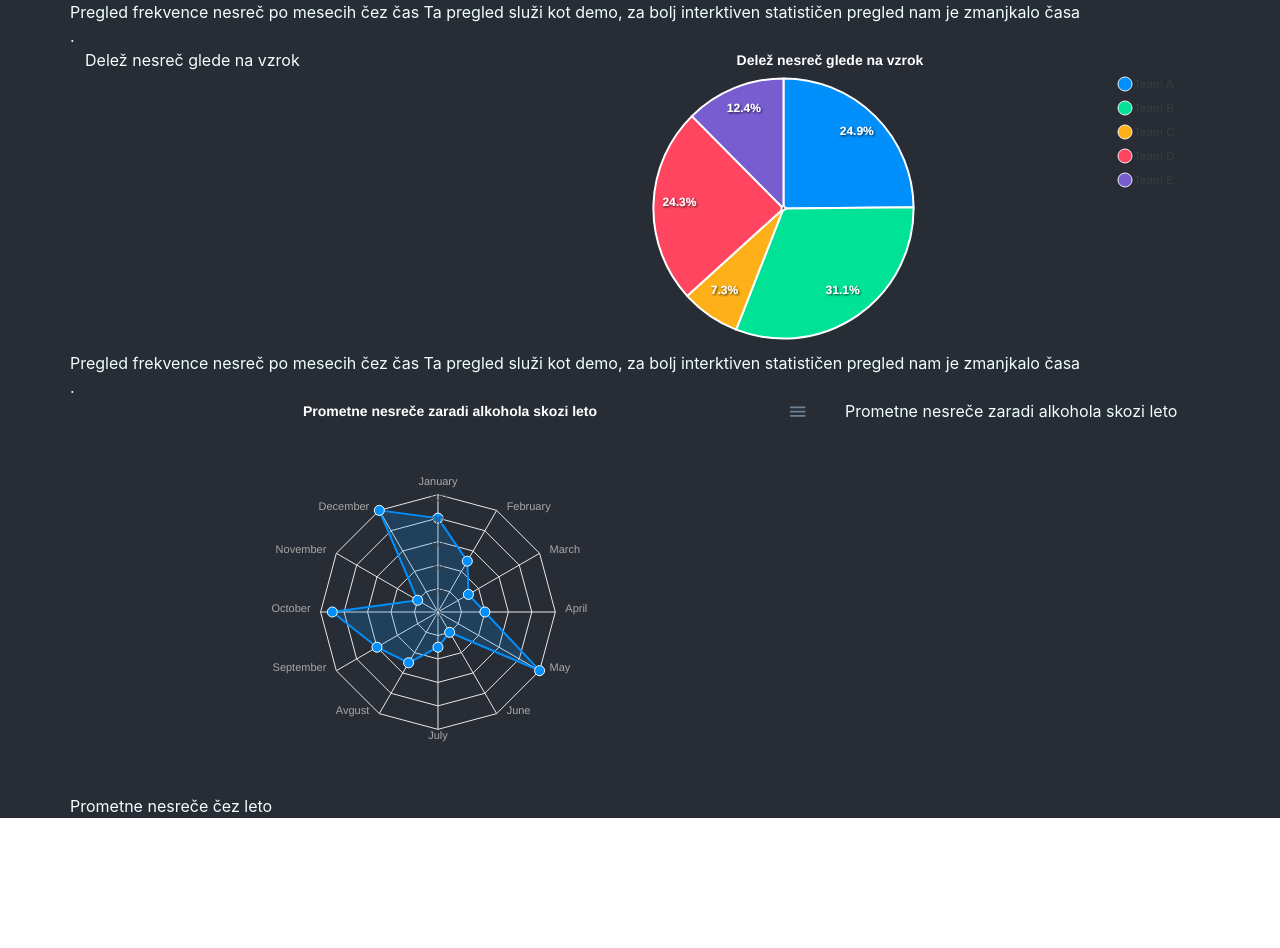
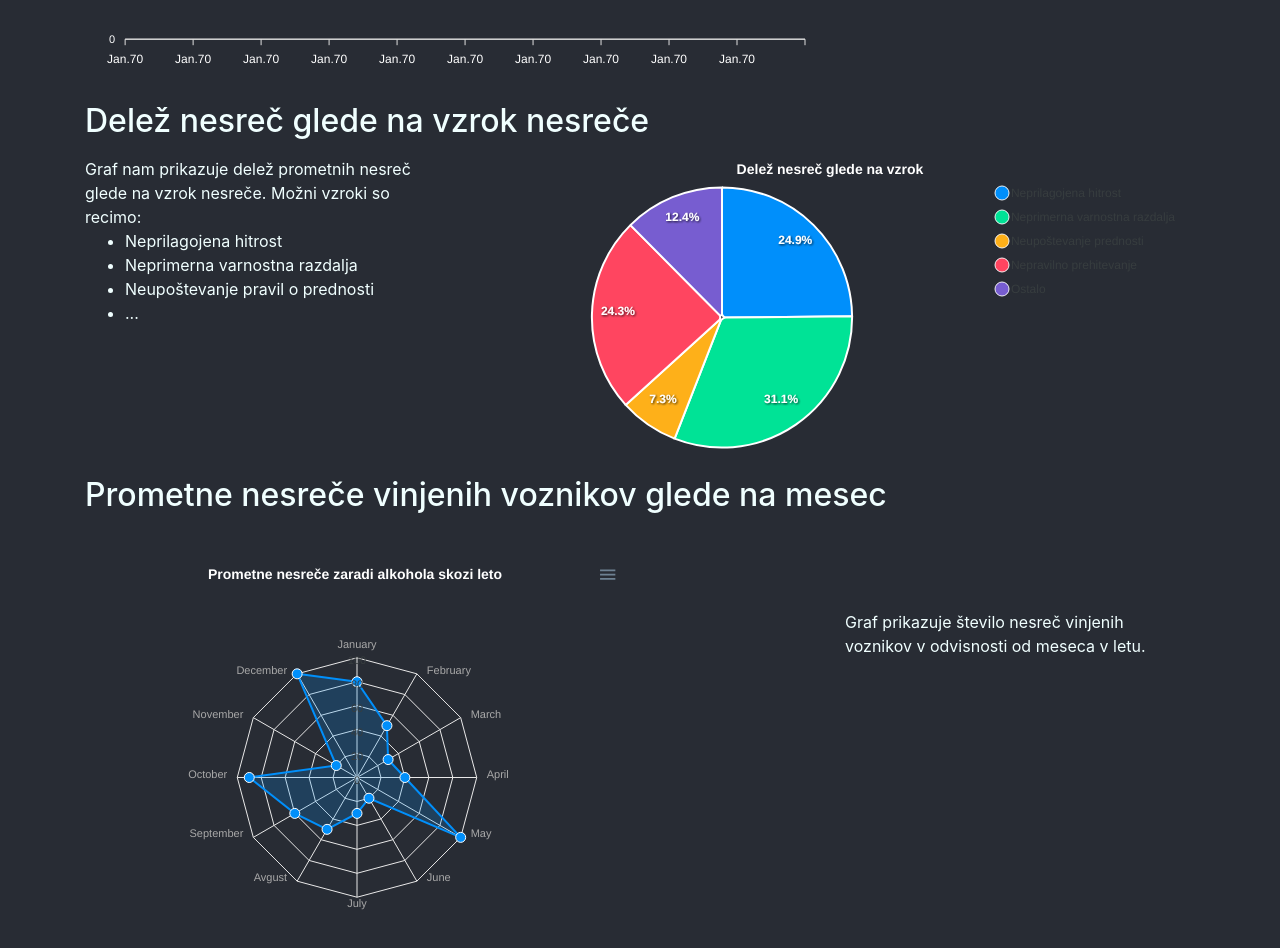
Before and after one commit to LukaAvbreht/dragonhack_AFLabs_frontend, a React (Create React App) app: page /stat in a window 1280 px wide. Shown: the part 464-1412 px from the top of the page. Before the commit the page ends 1297 px from the top, so only its background shows below. Built offline with nearby package versions, Linux system fonts and the light colour scheme; no server answers.

Commit message:
stajling statistika

```diff
--- a/src/Components/AFNavbar.js
+++ b/src/Components/AFNavbar.js
@@ -17,7 +17,7 @@ function AFNavbar() {
             <Navbar.Toggle aria-controls="basic-navbar-nav" />
             <Navbar.Collapse id="basic-navbar-nav">
                 <Nav className="mr-auto" expand="lg">
-                    <Navbar.Brand href="/home"><i>Pasavec</i></Navbar.Brand>
+                    <Navbar.Brand href="/"><i>Pasavec</i></Navbar.Brand>
                     <Nav.Link className="mr-3 ml-2" href="/stat">Statistika</Nav.Link>
                     <Nav.Link className="mr-3 ml-2" href="/map">Zemljevid</Nav.Link>
                     <Nav.Link className="mr-3 ml-2" href="/excd">Nesreče</Nav.Link>
--- a/src/Components/Graphs/CaucePieChart.js
+++ b/src/Components/Graphs/CaucePieChart.js
@@ -17,7 +17,7 @@ function CausePieChart(props) {
                 width: 380,
                 type: 'pie',
             },
-            labels: ['Team A', 'Team B', 'Team C', 'Team D', 'Team E'],
+            labels: ['Neprilagojena hitrost', 'Neprimerna varnostna razdalja', 'Neupoštevanje prednosti', 'Nepravilno prehitevanje', 'Ostalo'],
             title: {
                 style: {
                     color:  '#ffffff'
--- a/src/Routes/Subroutes/StatistikaNesrec.js
+++ b/src/Routes/Subroutes/StatistikaNesrec.js
@@ -8,27 +8,27 @@ function StatistikaNesrec() {
 
     return (
         <Container fluid="xl" >
-            <Row>
+            <h2>Mesečna število nesreč med leti 2000 - 2020</h2>
+            <Row className="mt-5 mb-3">
                 <Col sm={8}>
                     <div>
                         <AccidentFrequencyGraph />
                     </div>
                 </Col>
-                <Col sm={4}> Statistika nesrec </Col>
+                <Col md={4}> Opomba: Hiter design nekaj grafov, za napredne grafe in filterje nam je žal zmanjkalo časa :( Le prvi graf ima prave podatke.</Col>
             </Row>
+            <h2>Delež nesreč glede na vzrok nesreče</h2>
 
-            <Row>
-                Pregled frekvence nesreč po mesecih čez čas
-
-                Ta pregled služi kot demo, za bolj interktiven statističen pregled nam je zmanjkalo časa
-            </Row>
-
-            <Row>
-                .
-            </Row>
-
-            <Row>
-                <Col sm={4}> Delež nesreč glede na vzrok</Col>
+            <Row className="mt-3">
+                <Col sm={4}>
+                    Graf nam prikazuje delež prometnih nesreč glede na vzrok nesreče. Možni vzroki so recimo: <br/>
+                    <ul>
+                        <li> Neprilagojena hitrost</li>
+                        <li> Neprimerna varnostna razdalja</li>
+                        <li> Neupoštevanje pravil o prednosti</li>
+                        <li> ... </li>
+                    </ul>
+                </Col>
                 <Col sm={8}>
                     <div>
                         <CausePieChart />
@@ -36,31 +36,21 @@ function StatistikaNesrec() {
                 </Col>
             </Row>
 
-            <Row>
-                Pregled frekvence nesreč po mesecih čez čas
-
-                Ta pregled služi kot demo, za bolj interktiven statističen pregled nam je zmanjkalo časa
-            </Row>
-
-            <Row>
-                .
-            </Row>
-
-            <Row>
-                <Col sm={8}>
+            <h2 className="mt-3">Prometne nesreče vinjenih voznikov glede na mesec</h2>
+            <Row className="mt-5">
+                <Col sm={6}>
                     <div>
                         <AlkoholRadialChart />
                     </div>
                 </Col>
-                <Col sm={4}> Prometne nesreče zaradi alkohola skozi leto</Col>
+                <Col sm={2}></Col>
+                <Col className="mt-5" sm={4}>
+                    <p>
+                        Graf prikazuje število nesreč vinjenih voznikov v odvisnosti od meseca v letu.
+                    </p>
+                </Col>
 
             </Row>
-
-            <Row>
-                Prometne nesreče čez leto
-            </Row>
-
-
 
         </Container>
 
```
